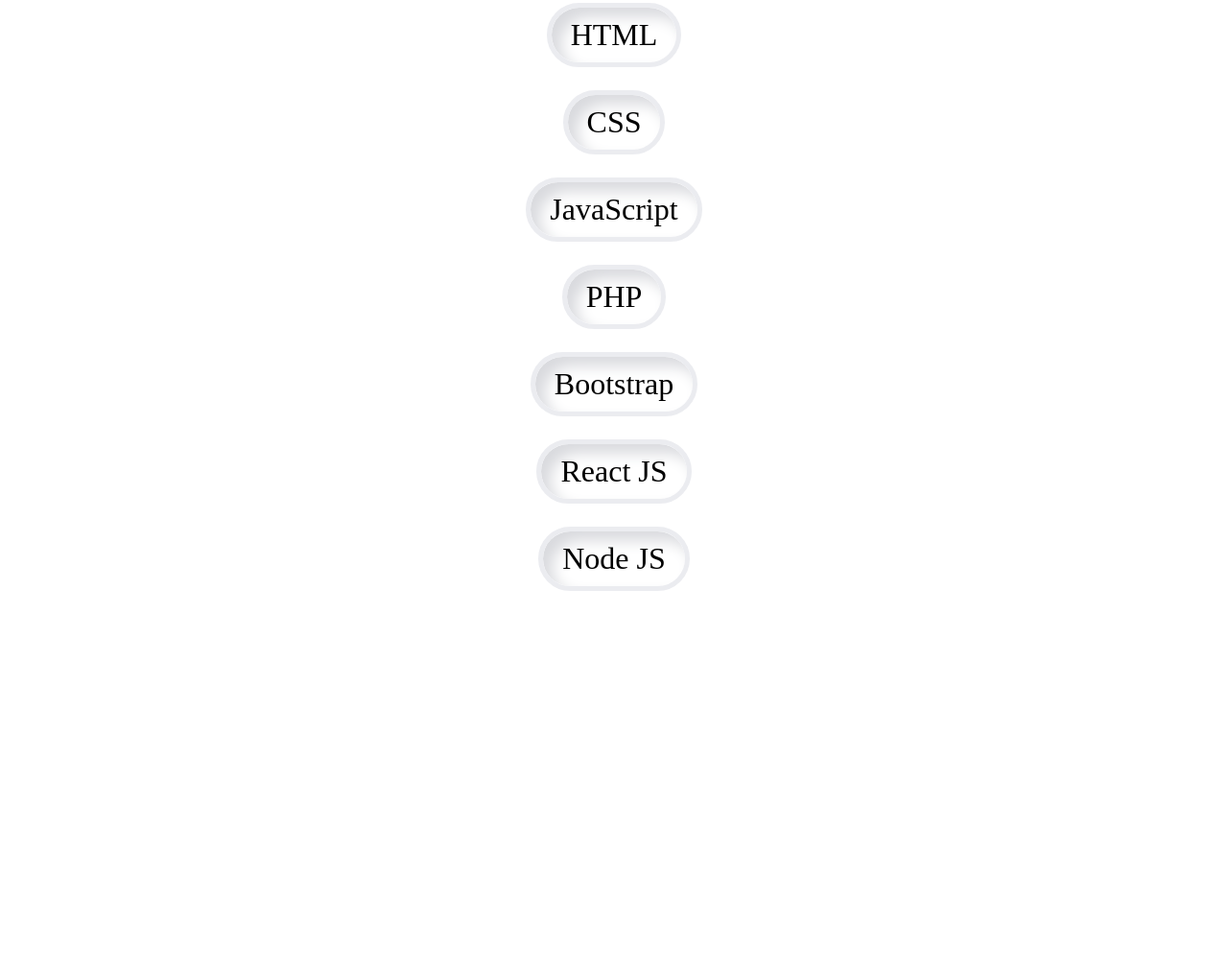
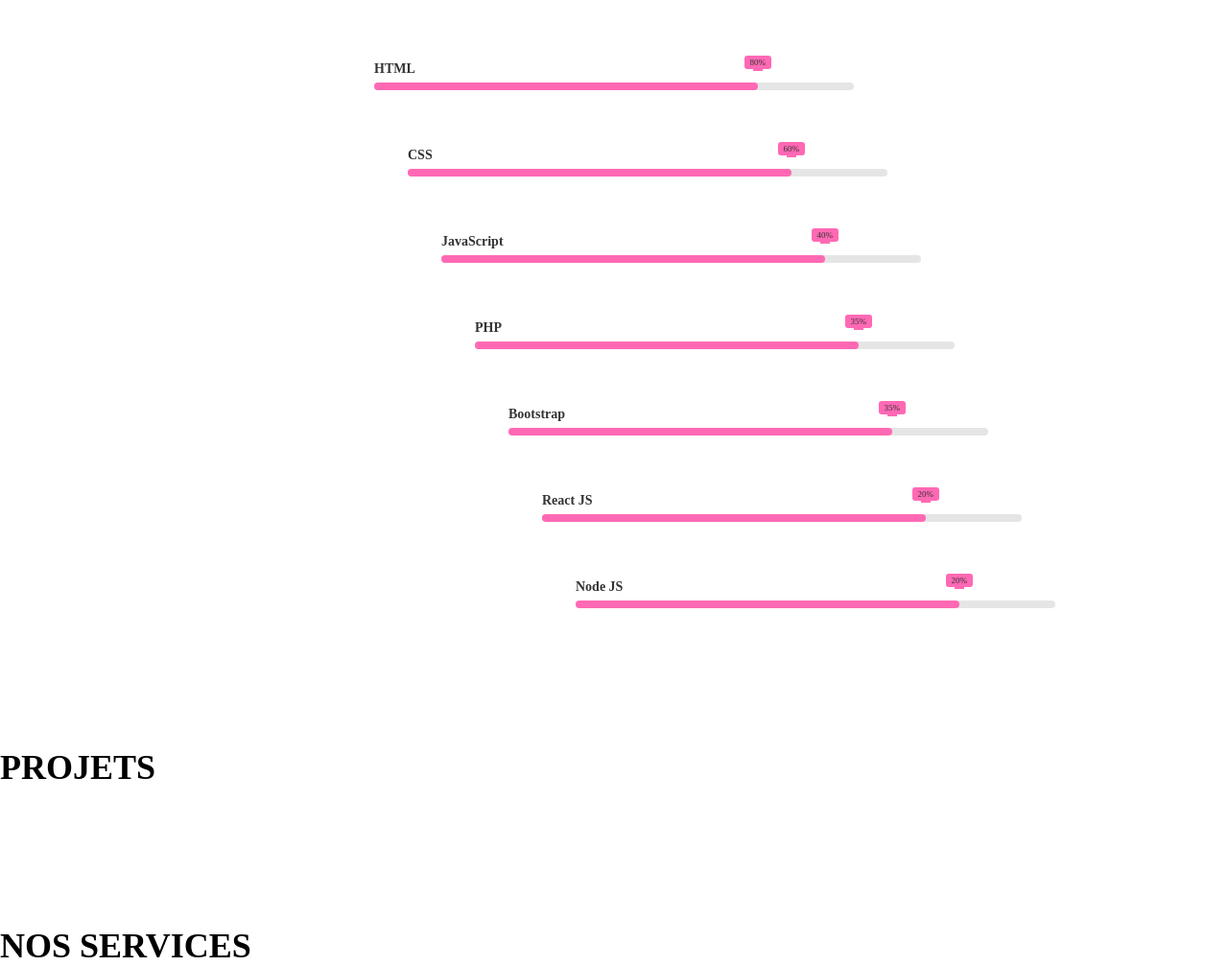
Before and after one commit to Jetrude25/projet-final-D-CLIC, a plain HTML site: page index.html in a window 1280 px wide. Shown: the part 1099-2106 px from the top of the page at 96% size. Before the commit the page ends 1739 px from the top, so only its background shows below. Drawn offline with Linux system fonts and the light colour scheme; a script that the page names is missing.

Commit message:
second commit

```diff
--- a/index.html
+++ b/index.html
@@ -36,6 +36,7 @@
         <div class="text-box">
             <h1>HOUNAKE Dédé Jetrude-Antoinette</h1>
             <p>Développeuse web junior</p>
+            <p>Bienvenue sur mon portfolio</p>
             <button class="button">Commencer la visite</button>
         </div>
     </section>
@@ -55,28 +56,153 @@
 <!-- Fin de la section présentation -->
 <!-- Debut de la section compétences -->
 <section>
-<h1 class="skills">COMPETENCES</h1>
+<h1 class="skill1">COMPETENCES</h1>
 <p>Elles sont en constante amélioration car le domaine
     du web est en perpétuel évolutionce qui fait qu'on apprend tous les jours en étant impliqué,curieux et passionné. </p>
- <div class="skill">
-    <div class="name">
-        <span>HTML</span>
-        <span>CSS</span>
-        <span>JavaScript</span>
-        <span>PHP</span>
-        <span>Bootstrap</span>
-        <span>React JS</span>
-        <span>Node JS</span>
+    <div class="skills">
+ <div class="container">
+    <div class="skill-box">
+        <span class="title">HTML</span>
+        <div class="skill-bar">
+            <span class="skill-per html">
+                <span class="tooltip">80%</span>
+            </span>
+        </div>
     </div>
+    <div class="container">
+        <div class="skill-box">
+            <span class="title">CSS</span>
+            <div class="skill-bar">
+                <span class="skill-per css">
+                    <span class="tooltip">60%</span>
+                </span>
+            </div>
+        </div>
+        <div class="container">
+            <div class="skill-box">
+                <span class="title">JavaScript</span>
+                <div class="skill-bar">
+                    <span class="skill-per javascript">
+                        <span class="tooltip">40%</span>
+                    </span>
+                </div>
+            </div>
+            <div class="container">
+                <div class="skill-box">
+                    <span class="title">PHP</span>
+                    <div class="skill-bar">
+                        <span class="skill-per php">
+                            <span class="tooltip">35%</span>
+                        </span>
+                    </div>
+                </div>
+                <div class="container">
+                    <div class="skill-box">
+                        <span class="title">Bootstrap</span>
+                        <div class="skill-bar">
+                            <span class="skill-per bootstrap">
+                                <span class="tooltip">35%</span>
+                            </span>
+                        </div>
+                    </div>
+                    <div class="container">
+                        <div class="skill-box">
+                            <span class="title">React JS</span>
+                            <div class="skill-bar">
+                                <span class="skill-per">
+                                    <span class="tooltip">20%</span>
+                                </span>
+                            </div>
+                        </div>
+                        <div class="container">
+                            <div class="skill-box">
+                                <span class="title">Node JS</span>
+                                <div class="skill-bar">
+                                    <span class="skill-per">
+                                        <span class="tooltip">20%</span>
+                                    </span>
+                                </div>
+                            </div>
+                         </div>
+                     </div>
+                 </div>
+             </div>
+         </div>
+     </div>
  </div>
-  <div class="bar-container"></div>
-       <div class="bar"></div>
-       <div class="bar"></div>
-       <div class="bar"></div>
-       <div class="bar"></div>
-       <div class="bar"></div>
-       <div class="bar"></div>
-       <div class="bar"></div>
+</section>
+<!--  -->
+<!-- Projets -->
+<section class="projets">
+      <h1>PROJETS</h1>
+      <div class="row">
+        <div class="projet-col">
+            <img src="" alt="">
+            <div class="layer">
+                <h3></h3>
+            </div>
+        </div>
+      </div>
+      <div class="row">
+        <div class="projet-col">
+            <img src="" alt="">
+            <div class="layer">
+                <h3></h3>
+            </div>
+        </div>
+      </div>
+      <div class="row">
+        <div class="projet-col">
+            <img src="" alt="">
+            <div class="layer">
+                <h3></h3>
+            </div>
+        </div>
+      </div>
+      <div class="row">
+        <div class="projet-col">
+            <img src="" alt="">
+            <div class="layer">
+                <h3></h3>
+            </div>
+        </div>
+      </div>
+      <div class="row">
+        <div class="projet-col">
+            <img src="" alt="">
+            <div class="layer">
+                <h3></h3>
+            </div>
+        </div>
+      </div>
+      <div class="row">
+        <div class="projet-col">
+            <img src="" alt="">
+            <div class="layer">
+                <h3></h3>
+            </div>
+        </div>
+      </div>
+      <div class="row">
+        <div class="projet-col">
+            <img src="" alt="">
+            <div class="layer">
+                <h3></h3>
+            </div>
+        </div>
+      </div>
+      <div class="row">
+        <div class="projet-col">
+            <img src="" alt="">
+            <div class="layer">
+                <h3></h3>
+            </div>
+        </div>
+      </div>
+</section>
+
+<section>
+    <h1>NOS SERVICES</h1>
 
 
 </section>
--- a/style.css
+++ b/style.css
@@ -137,25 +137,91 @@
     padding: 10px;
 }
 
-.skill .name{
+.skills{
+    height: 100vh;
     display: flex;
-    flex-direction: column;
     align-items: center;
-    font-size: 2em;
-    font-weight: 500;
-    margin: 12px 0;
+    justify-content: center;
 }
 
-.skill .name span{
-    margin: 12px 0;
-    box-shadow: inset 9.91px 9.91px 15px #D9DADE, inset -9.91px -9.91px 15px #FFFFFF;
+.container{
+    position: relative;
+    max-width: 500px;
+    width: 100%;
+    background: #fff;
+    margin: 0 15px;
     padding: 10px 20px;
-    text-align: center;
-    border-radius: 50px;
-    border: 5px solid #ebecf0;
+    border-radius: 7px;
 }
 
-.skill .name span:hover{
-    margin: 12px 0;
-    box-shadow: inset 9.91px 9.91px 15px #D9DADE, inset -9.91px -9.91px 15px #FFFFFF;
+.container  .skill-box{
+    width: 100%;
+    margin: 25px 0;
+}
+
+.skill-box .title{
+    display: block;
+    font-size: 14px;
+    font-weight: 600;
+    color: #333;
+}
+
+.skill-box .skill-bar{
+    height: 8px;
+    width: 100%;
+    border-radius: 6px;
+    margin-top: 6px;
+    background: rgba(0,0,0,0.1);
+}
+
+.skill-bar .skill-per{
+    position: relative;
+    display: block;
+    height: 100%;
+    width: 80%;
+    border-radius: 6px;
+    background: hotpink;
+    animation: progress 0.4s ease-in-out forwards;
+    opacity: 0;
+}
+.skill-per .css{
+    width: 60%;
+}
+.skill-per .javascript{
+    width: 40%;
+}
+@keyframes progress{
+    0%{
+        width: 0;
+        opacity:0;
     }
+    100%{
+        opacity: 1;
+    }
+}
+
+.skill-per .tooltip{
+    position: absolute;
+    right: -14px;
+    top: -28px;
+    font-size: 9px;
+    font-weight: 500;
+    color: #333;
+    padding: 2px 6px;
+    border-radius: 3px;
+    background: hotpink;
+    z-index: 1;
+
+}
+
+.tooltip::before{
+    content: '';
+    position: absolute;
+    left: 50%;
+    bottom: -2px;
+    height: 10px;
+    width: 10px;
+    z-index: -1;
+    background-color: hotpink;
+    transform: translateX(-50%) rotate(450deg);
+}
```
